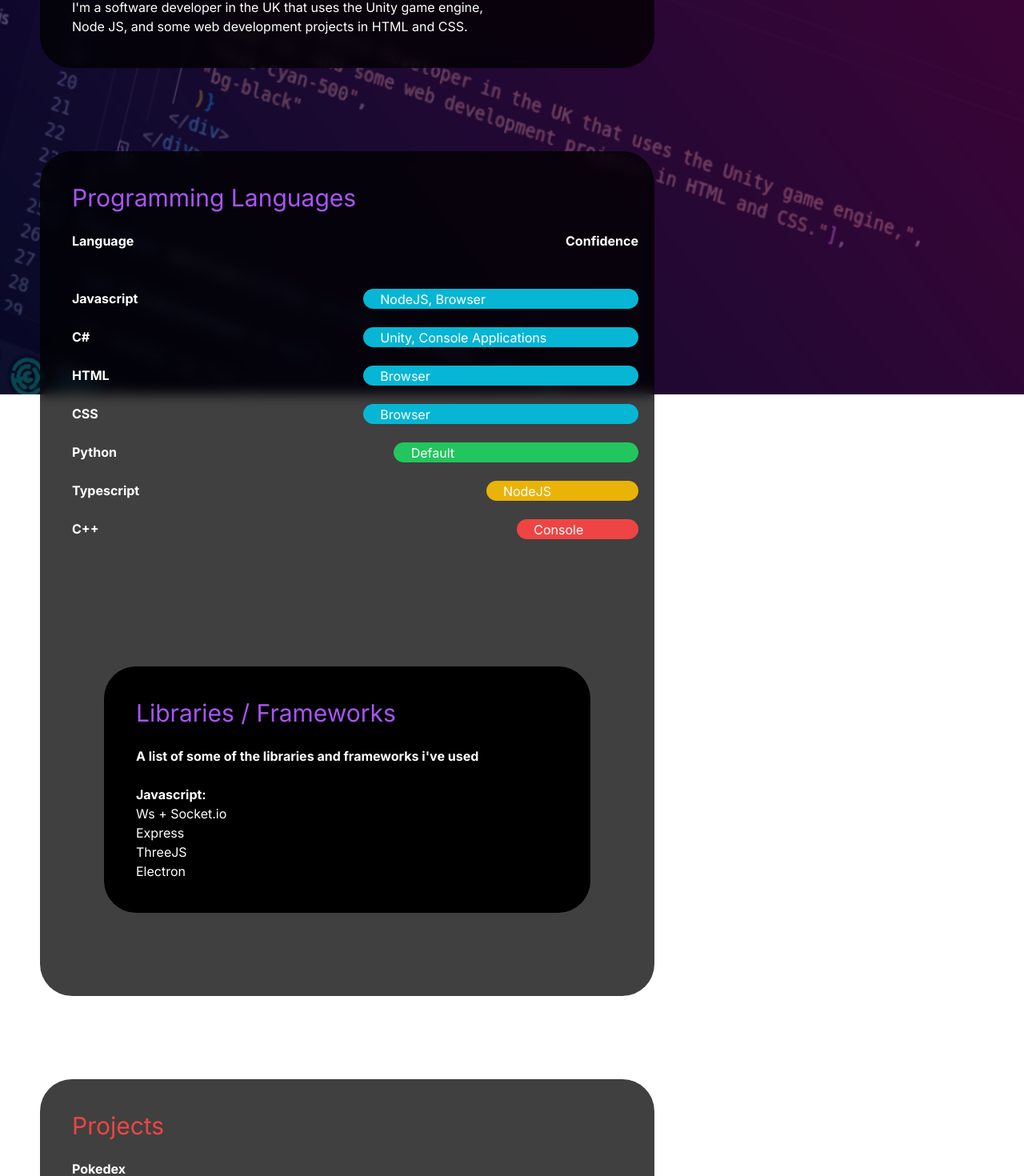
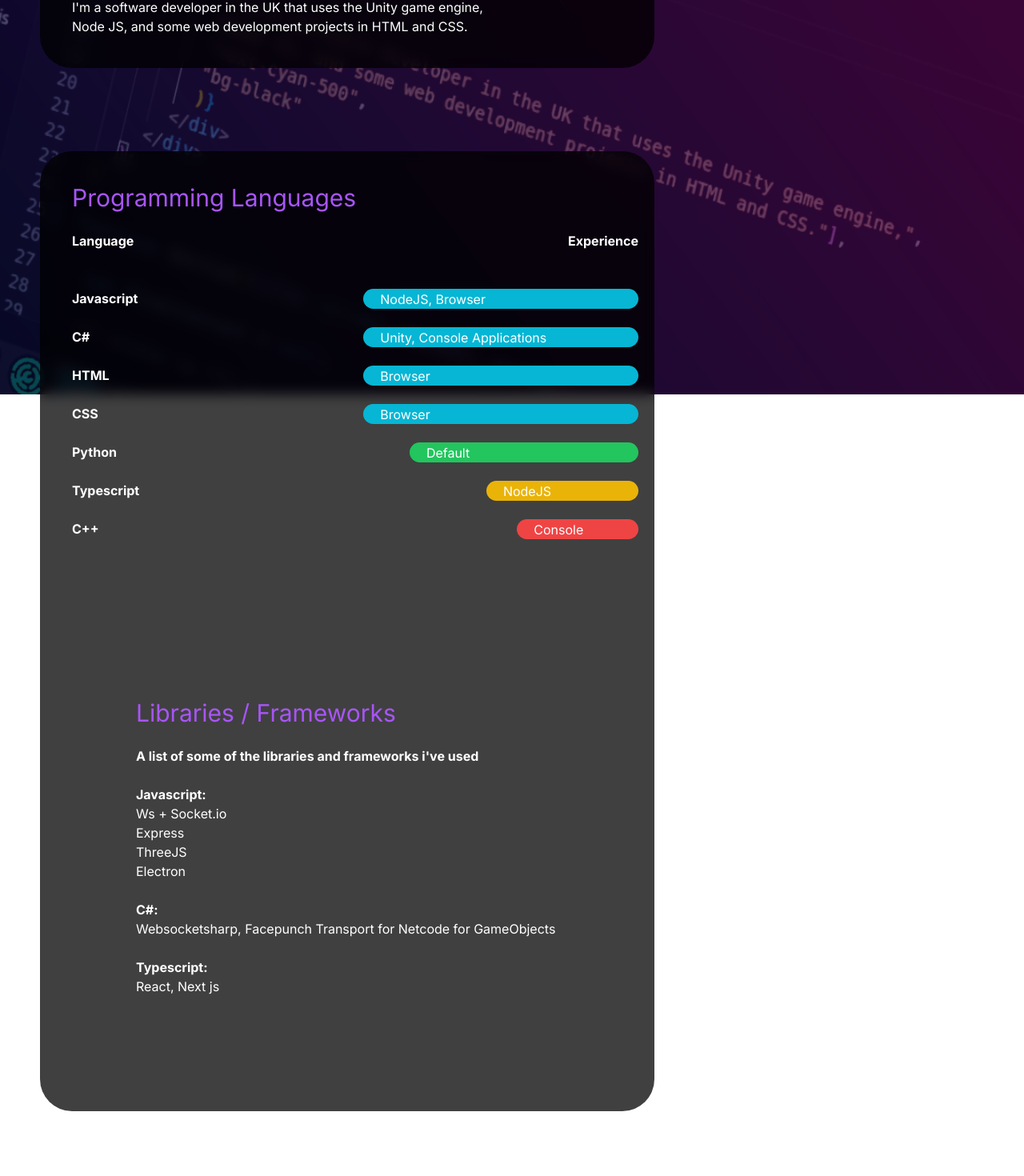
Before and after one commit to OCSYT/Portfolio, a Next.js app in the folder portfolio/: page / in a window 1280 px wide. Shown: the part 307-1777 px from the top of the page at 80% size. Built offline with nearby package versions, Linux system fonts and the light colour scheme.

Commit message:
Update page.tsx

```diff
--- a/portfolio/src/app/page.tsx
+++ b/portfolio/src/app/page.tsx
@@ -23,24 +23,32 @@
         {Section
           ("Programming Languages",
             [
-              (<div><strong>Language</strong><strong className="fixed right-5">Confidence</strong></div>),
+              (<div><strong>Language</strong><strong className="fixed right-5">Experience</strong></div>),
               "\n\n",
               LanguageElement("Javascript", "NodeJS, Browser", 100),
               LanguageElement("C#", "Unity, Console Applications", 100),
               LanguageElement("HTML", "Browser", 100),
               LanguageElement("CSS", "Browser", 100),
-              LanguageElement("Python", "Default", 90),
+              LanguageElement("Python", "Default", 85),
               LanguageElement("Typescript", "NodeJS", 60),
               LanguageElement("C++", "Console", 50),
               "\n\n\n\n",
               Section
                 ("Libraries / Frameworks",
-                  ["*A list of some of the libraries and frameworks i've used*",
+                  [
+                    "*A list of some of the libraries and frameworks i've used*",
                     "\n",
                     "*Javascript:*",
-                    "Ws + Socket.io", "Express", "ThreeJS", "Electron"],
+                    "Ws + Socket.io", "Express", "ThreeJS", "Electron",
+                    "\n",
+                    "*C#:*",
+                    "Websocketsharp, Facepunch Transport for Netcode for GameObjects",
+                    "\n",
+                    "*Typescript:*",
+                    "React, Next js"
+                  ],
                   "text-purple-500",
-                  "bg-black"
+                  "bg-transparent"
                 )
             ],
 
```
